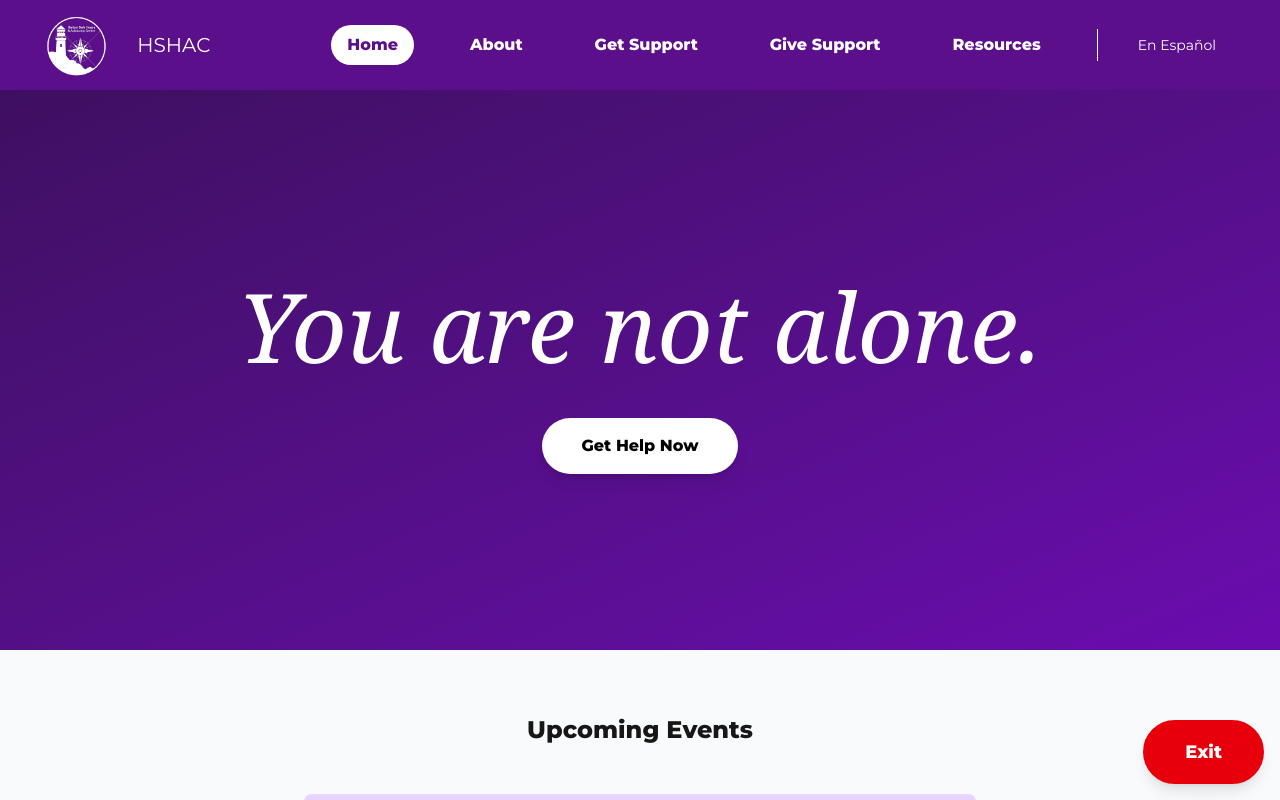
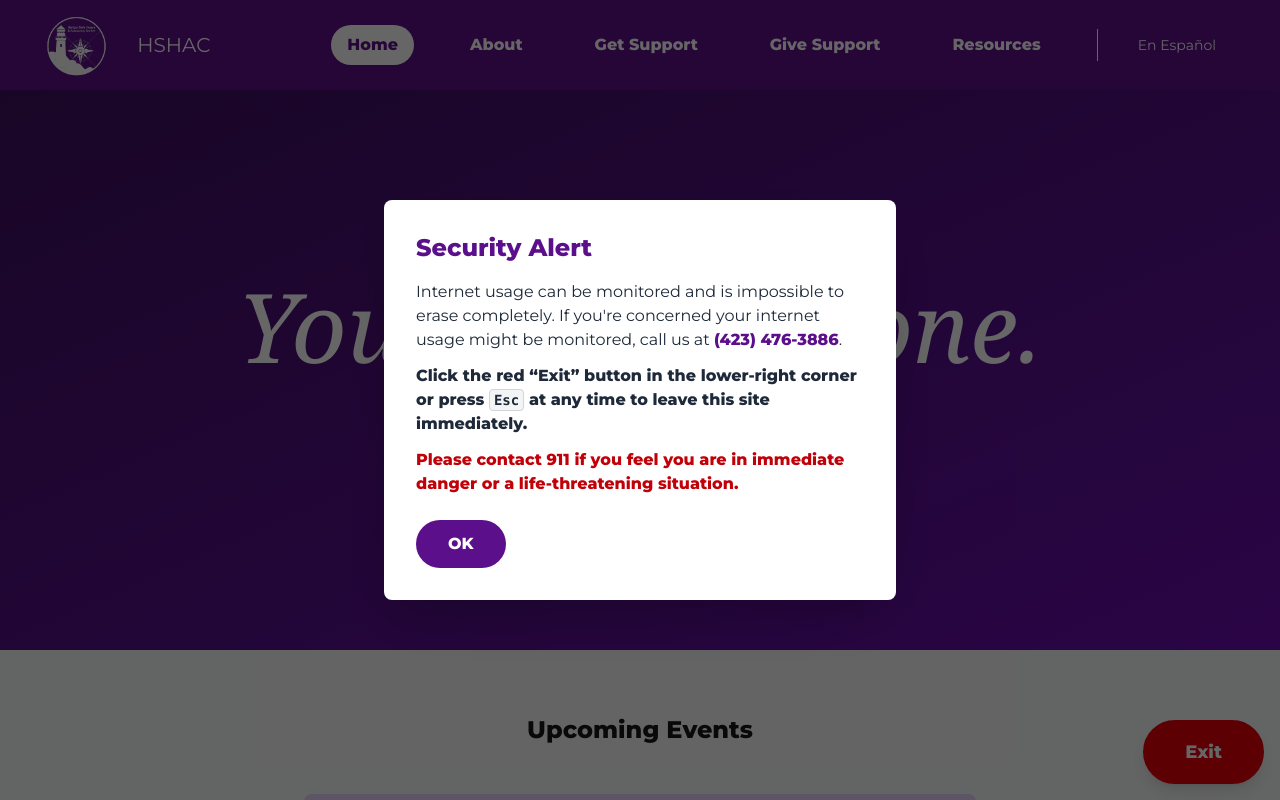
Before and after one commit to bhuddlez2/HarborSafeProject, a Next.js app in the folder frontend/: page / in a window 1280 px wide. Shown: the top 800 px of the page. Built offline with nearby package versions, Linux system fonts and the light colour scheme.

Commit message:
exit and pop-up

```diff
--- a/frontend/src/app/page.js
+++ b/frontend/src/app/page.js
@@ -1,7 +1,7 @@
 // necessary for useState and client-side interactivity in this component, server components cannot use state or event handlers
 "use client";
 
-import { useState } from "react";
+import { useState, useEffect } from "react";
 import Image from "next/image";
 
 // Placeholder event data — replace with real content when available
@@ -21,6 +21,38 @@ export default function Home() {
   */
   const [currentIndex, setCurrentIndex] = useState(0);
 
+  /*
+  showSafetyModal controls visibility of the security alert popup.
+  Defaults to false to avoid a flash on load — useEffect sets it to true
+  only if the user hasn't already dismissed it (checked via localStorage).
+  */
+  /*
+  Lazy initializer reads localStorage on first render so no useEffect is needed.
+  typeof window check guards against SSR where localStorage is unavailable.
+  */
+  const [showSafetyModal, setShowSafetyModal] = useState(() => {
+    if (typeof window === "undefined") return false;
+    return !localStorage.getItem("safetyModalDismissed");
+  });
+
+  // Pressing Escape immediately redirects to Google, matching the hotline site's quick-exit behavior.
+  useEffect(() => {
+    const handleKeyUp = (e) => {
+      if (e.key === "Escape") {
+        // Use keyup instead of keydown — the browser cancels navigations triggered
+        // during keydown for Escape, but keyup fires after that cancellation window.
+        window.location.href = "https://www.google.com";
+      }
+    };
+    window.addEventListener("keyup", handleKeyUp);
+    return () => window.removeEventListener("keyup", handleKeyUp);
+  }, []);
+
+  const handleDismissSafetyModal = () => {
+    localStorage.setItem("safetyModalDismissed", "true");
+    setShowSafetyModal(false);
+  };
+
   // Move to previous event, wraps around from first to last
   const handlePrev = () => {
     setCurrentIndex((prev) => (prev === 0 ? events.length - 1 : prev - 1));
@@ -33,6 +65,42 @@ export default function Home() {
 
   return (
     <div>
+      {/*
+      Security Alert modal — shown once per browser session until dismissed.
+      Fixed overlay covers the entire viewport with a semi-transparent black background.
+      Conditionally rendered based on showSafetyModal state.
+      */}
+      {showSafetyModal && (
+        <div className="fixed inset-0 z-200 flex items-center justify-center bg-black/60 px-4">
+          <div className="bg-white rounded-lg shadow-2xl max-w-lg w-full p-8">
+            <h2 className="text-2xl font-bold text-brand mb-4">Security Alert</h2>
+            <p className="text-gray-800 mb-3">
+              Internet usage can be monitored and is impossible to erase completely. If you&apos;re
+              concerned your internet usage might be monitored, call us at{" "}
+              <a href="tel:423-476-3886" className="text-brand font-semibold hover:underline">
+                (423) 476-3886
+              </a>
+              .
+            </p>
+            <p className="text-gray-800 mb-3">
+              <strong>
+                Click the red &ldquo;Exit&rdquo; button in the lower-right corner or press{" "}
+                <kbd className="bg-gray-100 border border-gray-300 rounded px-1 py-0.5 text-sm">Esc</kbd>{" "}
+                at any time to leave this site immediately.
+              </strong>
+            </p>
+            <p className="text-red-700 font-semibold mb-6">
+              Please contact 911 if you feel you are in immediate danger or a life-threatening situation.
+            </p>
+            <button
+              onClick={handleDismissSafetyModal}
+              className="bg-brand text-white px-8 py-3 rounded-full font-semibold hover:bg-purple-800 transition-all"
+            >
+              OK
+            </button>
+          </div>
+        </div>
+      )}
       {/*
       Quick exit button
       safety feature for users who need to leave the site quickly,
```
Also changed, not shown: 1 other file (tests, documents, lock files or other folders).
